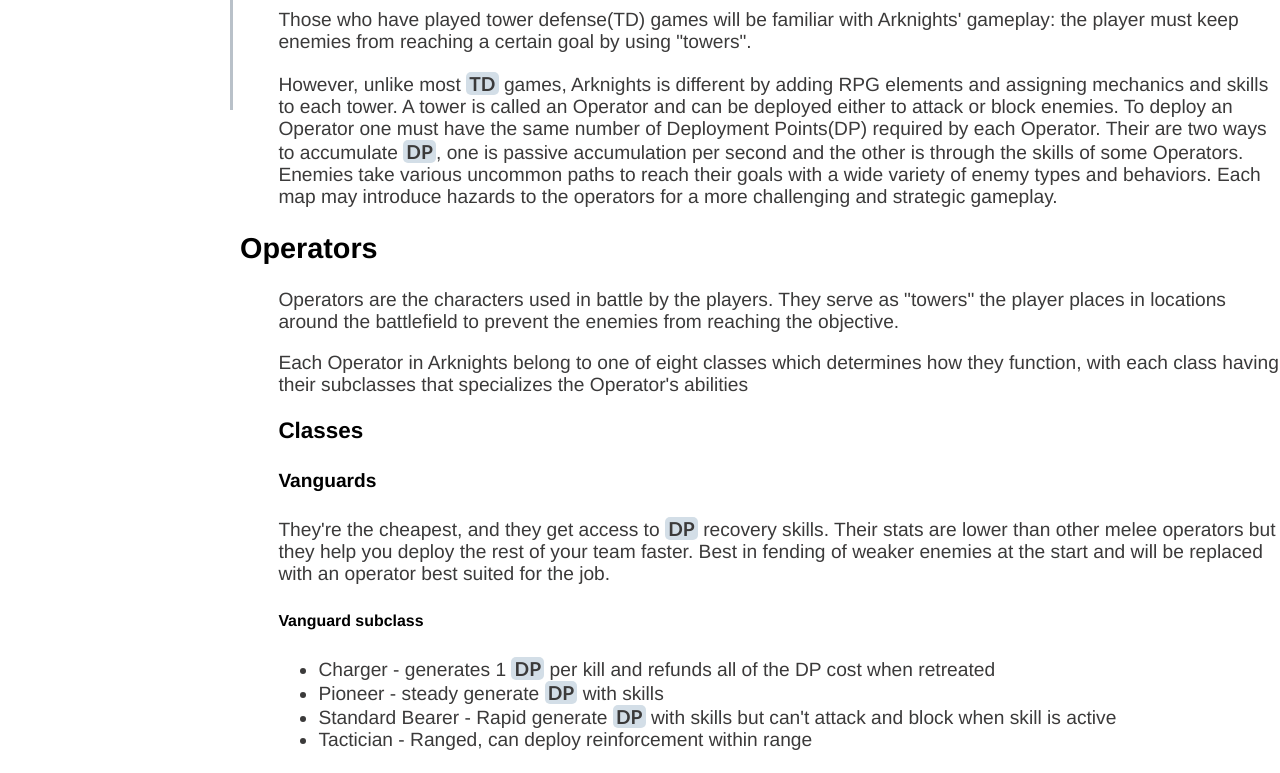
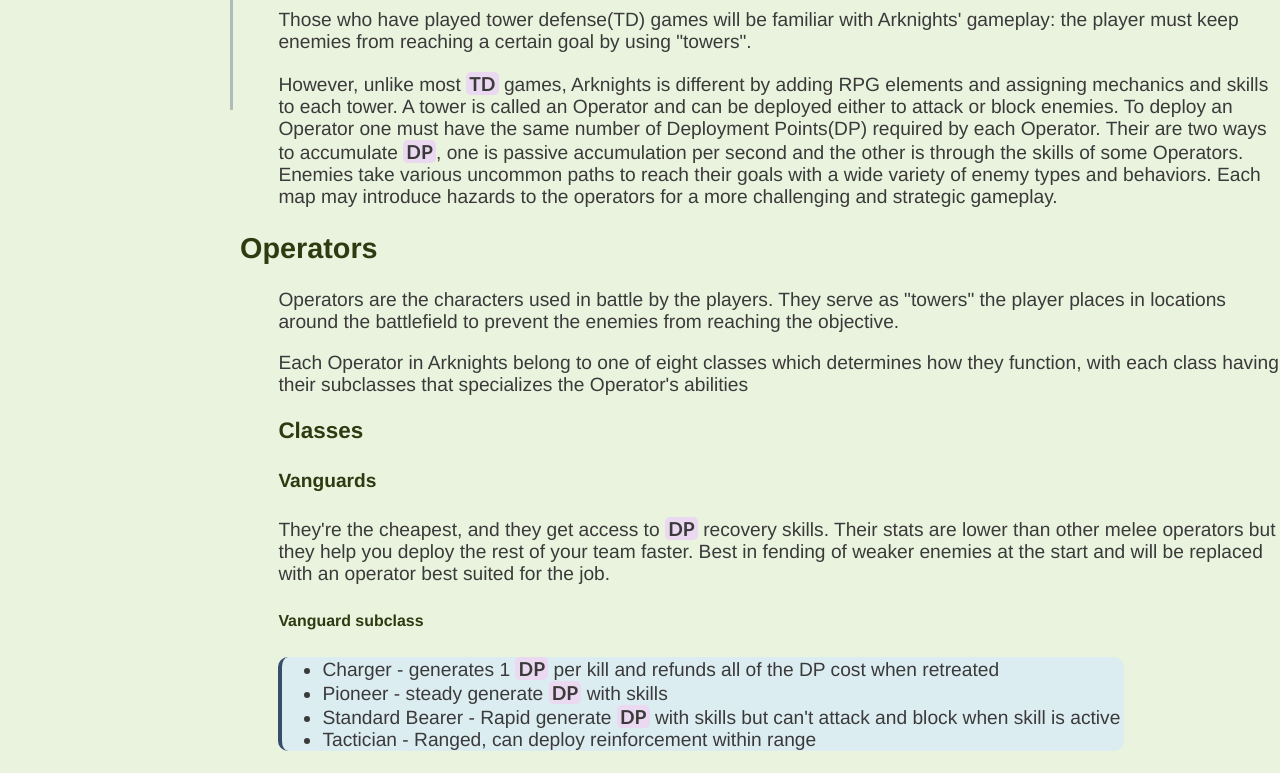
Before and after one commit to stravse/FCC-Tech-Doc-Page, a plain HTML site: page index.html in a window 1280 px wide. Shown: the part 690-1463 px from the top of the page. Drawn offline with Linux system fonts and the light colour scheme.

Commit message:
Colors for the eyes
Added some more magic

```diff
--- a/main.css
+++ b/main.css
@@ -15,11 +15,24 @@ body{
     flex-direction: column;
     font-size: 1.125rem;
     font-family: Helvetica, sans-serif;
+    background-color: #e9f3de;
+}
+.doc-element h3,
+.doc-element h4,
+.doc-element h5,
+.main header{
+    color: #2e3a10;
+}
+.doc-element ul{
+    max-width: 40ch;
+    background-color: #dcedf1;
+    border-left: 4px solid #374e6b;
+    border-radius: 10px;
 }
 .main code{
     font-family: Calibri, serif;
     font-weight: 600;
-    background-color: #d3dee7;
+    background-color: #ebd8f1;
     border-radius: 5px;
     padding: 0 0.2rem;
 }
@@ -79,5 +92,8 @@ body{
     .main-doc{
         margin-left: 12em;
     }
+    .doc-element ul{
+        max-width: 80%;
+    }
 
 }
```
